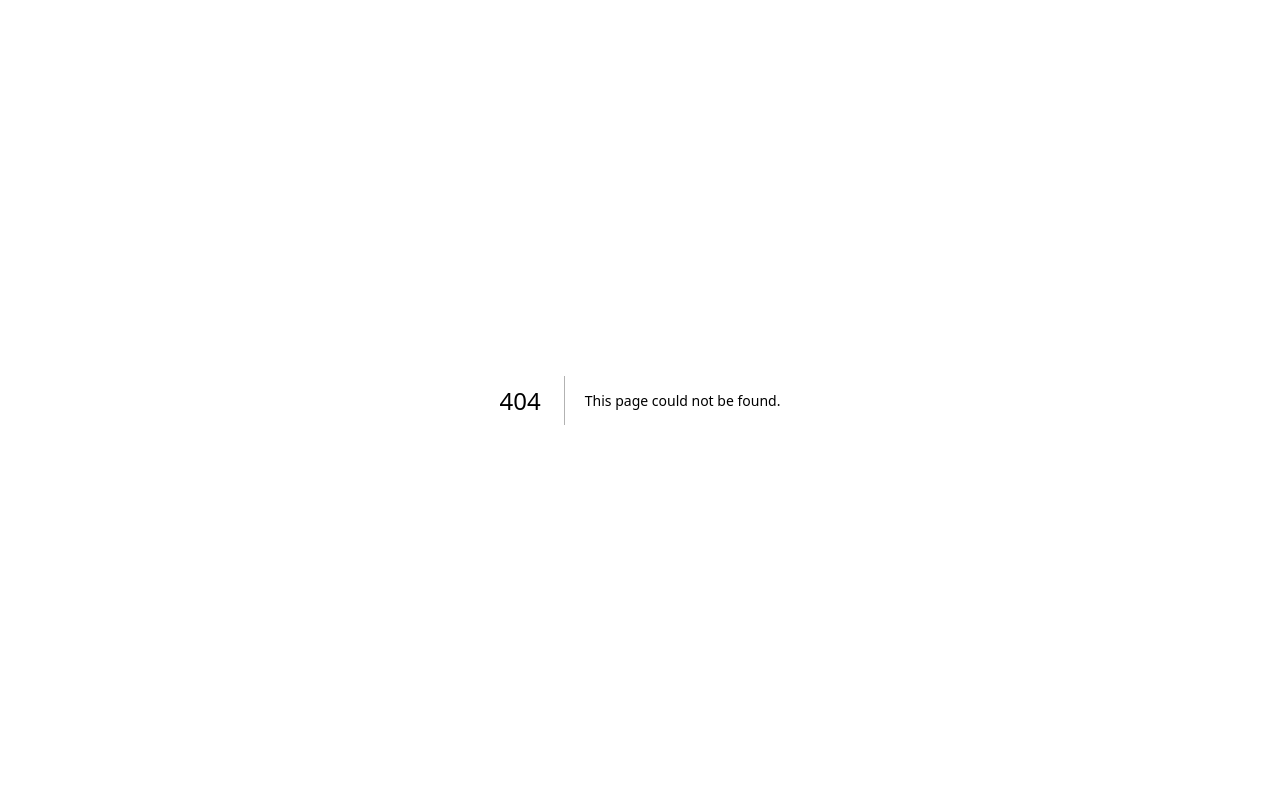
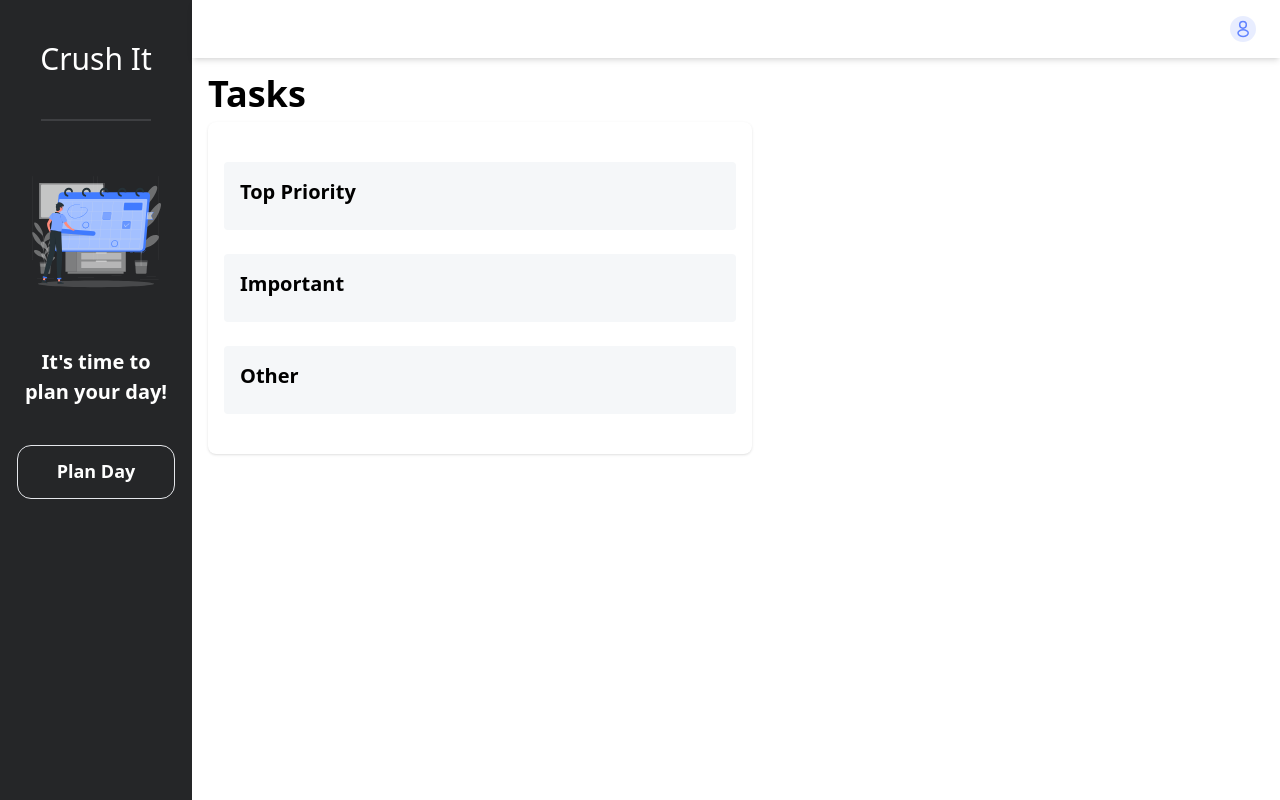
Before and after one commit to React-o-Maniacs/Crush-It, a Next.js app: page /tasks in a window 1280 px wide. Before the commit this address had no page. Built offline with nearby package versions, Linux system fonts and the light colour scheme; no server answers.

Commit message:
finished container components and created the page that displays them and future task/appointment related stuff

```diff
--- /dev/null
+++ b/components/PrioritySection.tsx
@@ -0,0 +1,15 @@
+import React from 'react';
+
+interface PrioritySectionProps {
+  priority: string;
+}
+
+const PrioritySection: React.FC<PrioritySectionProps> = ({ priority }) => {
+  return (
+    <div className="bg-crush-it-grey p-4 my-6 rounded">
+      <h3 className="text-xl font-bold mb-2">{priority}</h3>
+    </div>
+  );
+};
+
+export default PrioritySection;
--- /dev/null
+++ b/pages/tasks.tsx
@@ -0,0 +1,48 @@
+import React from 'react';
+import SideBanner from "@/components/SideBanner";
+import ProfileAvatar from "../components/ProfileAvatar";
+import PrioritySection from '../components/PrioritySection';
+import useCurrentUser from "@/hooks/useCurrentUser";
+
+const TasksPage: React.FC = () => {
+  const { data: user } = useCurrentUser();
+
+  return (
+    <div className="flex min-h-screen">
+      <SideBanner />
+      <div className="flex-1 flex flex-col">
+        <div className="bg-white p-4 shadow-md">
+          <div className="flex justify-between items-center">
+            <h1></h1>
+            <ProfileAvatar
+              name={
+                (user?.firstName && user?.lastName)
+                  ? `${user.firstName} ${user.lastName}`.trim()
+                  : user?.userName || ""
+              }
+            />
+          </div>
+        </div>
+
+        {/* Container around the tasks */}
+        <div className="container p-4">
+        <h1 className="text-4xl font-bold mb-2">Tasks</h1>
+          <div className="flex">
+            {/* Tasks Section with white container */}
+            <div className="flex-1 bg-white shadow rounded-lg p-4">
+              <PrioritySection priority="Top Priority" />
+              <PrioritySection priority="Important" />
+              <PrioritySection priority="Other" />
+            </div>
+            {/* Appointments Section placeholder */}
+            <div className="flex-1">
+              {/* Appointment components will go here later */}
+            </div>
+          </div>
+        </div>
+      </div>
+    </div>
+  );
+};
+
+export default TasksPage;
```
